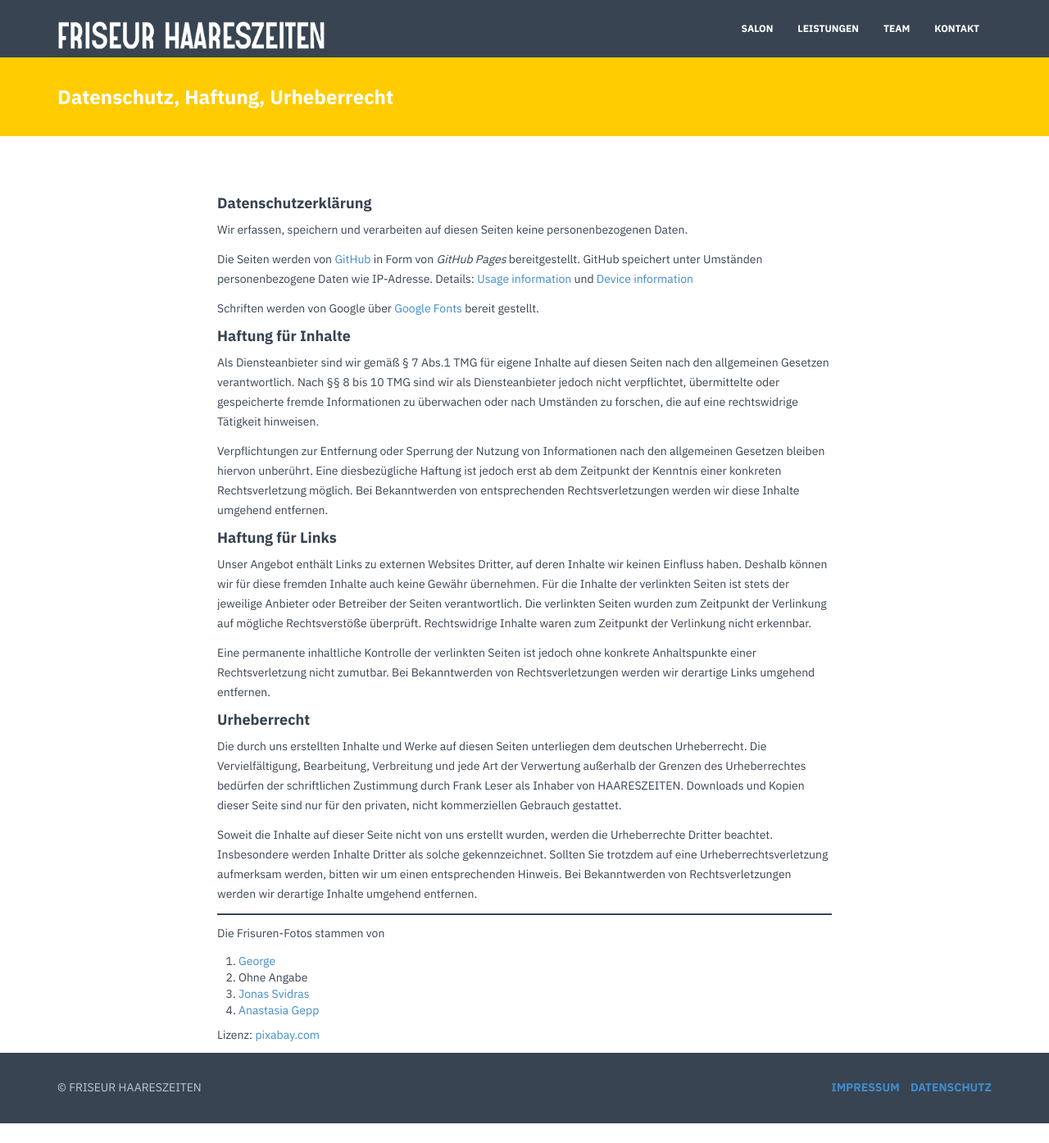
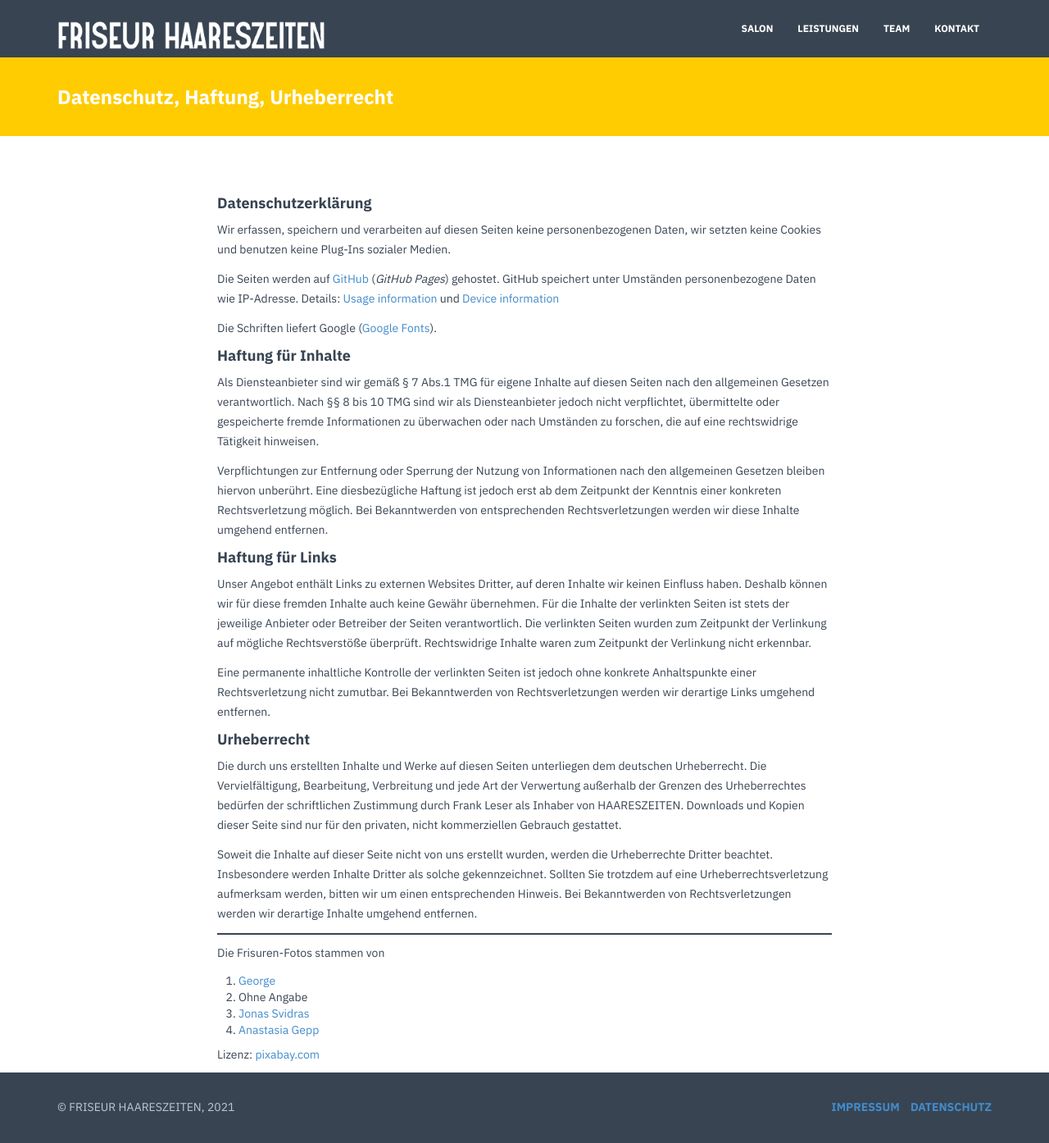
Before and after one commit to haareszeiten/haareszeiten.github.io, a Jekyll site: the page built from datenschutz.html, in a window 1280 px wide and 1394 px high. Shown: the whole window at 82% size. Built offline with Jekyll 4.4.1, drawn with Linux system fonts in a browser that asks for light colours; nearby versions of some CDN libraries.

Commit message:
Minor changes

```diff
--- a/_config.yml
+++ b/_config.yml
@@ -37,7 +37,7 @@ email:
 
 # Team members information. Shown on Team page. 4 in a row
 members:
-  - name: Frank Leser
+  - name: Frank Leser (Inhaber)
     position:
     text:
     img: FL.jpg
--- a/_includes/footer_2.html
+++ b/_includes/footer_2.html
@@ -2,7 +2,7 @@
     <div class="container">
         <div class="row">
             <div class="col-md-4">
-                <p class="text-left">&copy; FRISEUR HAARESZEITEN</p>
+                <p class="text-left">&copy; FRISEUR HAARESZEITEN, {{ site.time | date: '%Y' }}</p>
             </div>
             <div class="col-md-8">
                 <p class="text-right">
--- a/datenschutz.html
+++ b/datenschutz.html
@@ -11,14 +11,14 @@ footer: no
         <div class="col-md-8 col-md-offset-2">
             <p>
             <h4>Datenschutzerklärung</h4>
-            <p>Wir erfassen, speichern und verarbeiten auf diesen Seiten keine personenbezogenen Daten.</p>
-            <p>Die Seiten werden von <a href="https://github.com" target="_blank">GitHub</a> in Form von <em>GitHub Pages</em> bereitgestellt. GitHub speichert
+            <p>Wir erfassen, speichern und verarbeiten auf diesen Seiten keine personenbezogenen Daten, wir setzten keine Cookies und benutzen keine Plug-Ins sozialer Medien.</p>
+            <p>Die Seiten werden auf <a href="https://github.com" target="_blank">GitHub</a> (<em>GitHub Pages</em>) gehostet. GitHub speichert
                 unter Umständen personenbezogene Daten wie IP-Adresse. Details:
                 <a href="https://docs.github.com/en/github/site-policy/github-privacy-statement#usage-information" target="_blank">Usage information</a> und
                 <a href="https://docs.github.com/en/github/site-policy/github-privacy-statement#device-information" target="_blank">Device information</a> </p>
-            <p>Schriften werden von Google über
-                <a href="https://developers.google.com/fonts/faq#what_does_using_the_google_fonts_api_mean_for_the_privacy_of_my_users" target="_blank">Google Fonts</a>
-                bereit gestellt.</p>
+            <p>Die Schriften liefert Google
+                (<a href="https://developers.google.com/fonts/faq#what_does_using_the_google_fonts_api_mean_for_the_privacy_of_my_users" target="_blank">Google Fonts</a>).
+            </p>
             <h4>Haftung für Inhalte</h4>
             <p>Als Diensteanbieter sind wir gemäß § 7 Abs.1 TMG für eigene Inhalte auf diesen Seiten nach den allgemeinen
                 Gesetzen verantwortlich. Nach §§ 8 bis 10 TMG sind wir als Diensteanbieter jedoch nicht verpflichtet,
--- a/leistungen.html
+++ b/leistungen.html
@@ -34,14 +34,13 @@ footer: yes
         <div class="col-lg-8 col-lg-offset-2 centered">
             <p>
                 Wir sind ein motiviertes Team aus fachlich kompetenten und kreativen Mitarbeitern. Wir lassen vom
-                Beratungsgespräch über die Umsetzung individueller Stylings und Colorationen bis zum Wohlfühlen keine Wünsche offen.
-                <br>Durch regelmäßige Schulungen und Aktionen halten wir uns fit bei der Umsetzung der aktuellen Trends.
+                Beratungsgespräch bis zur Umsetzung individueller Stylings und Colorationen keine Wünsche offen.
+                Durch regelmäßige Schulungen und Aktionen halten wir uns fit bei der Umsetzung aktueller Trends.
             </p>
             <p>
                 Wir arbeiten bei allen Behandlungen und im Verkauf ausschließlich mit hochwertigen Friseurprodukten.
                 HAARESZEITEN ist autorisierter Händler der Marke <i>Wella</i>.
             </p>
-
             <p>
                 Überzeugen Sie sich selbst und genießen Sie die angenehme Atmosphäre.
             </p>
```
